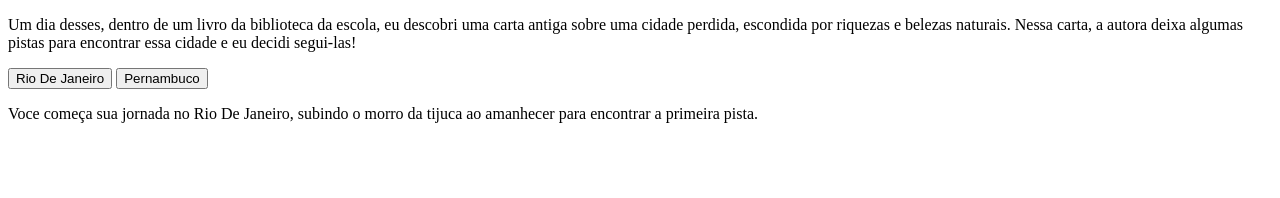
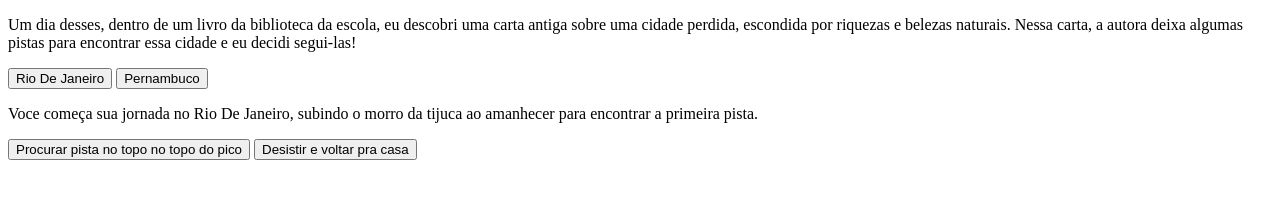
Before and after one commit to jota480/criando-sua-aventura, a plain HTML site: page index.html in a window 1280 px wide. Drawn offline with Linux system fonts and the light colour scheme.

Commit message:
volta pra casa

```diff
--- a/index.html
+++ b/index.html
@@ -16,6 +16,8 @@
         </div>
         <div class="passo" id="passo-1">
             <p>Voce começa sua jornada no Rio De Janeiro, subindo o morro da tijuca ao amanhecer para encontrar a primeira pista.</p>
+             <button class="btn-proximo" data-proximo="3">Procurar pista no topo no topo do pico</button>
+             <button class="btn-proximo" data-proximo="4">Desistir e voltar pra casa</button>
         </div>
     </main>
 
```
